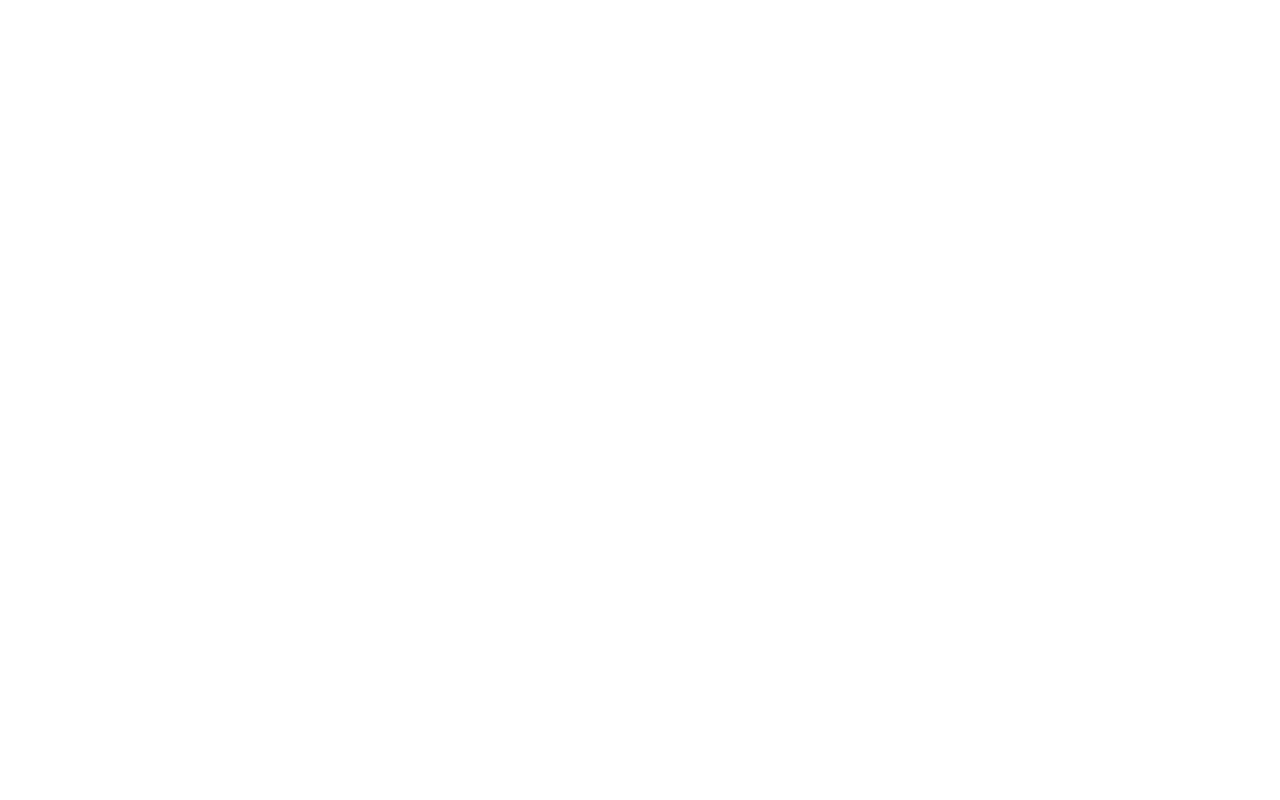
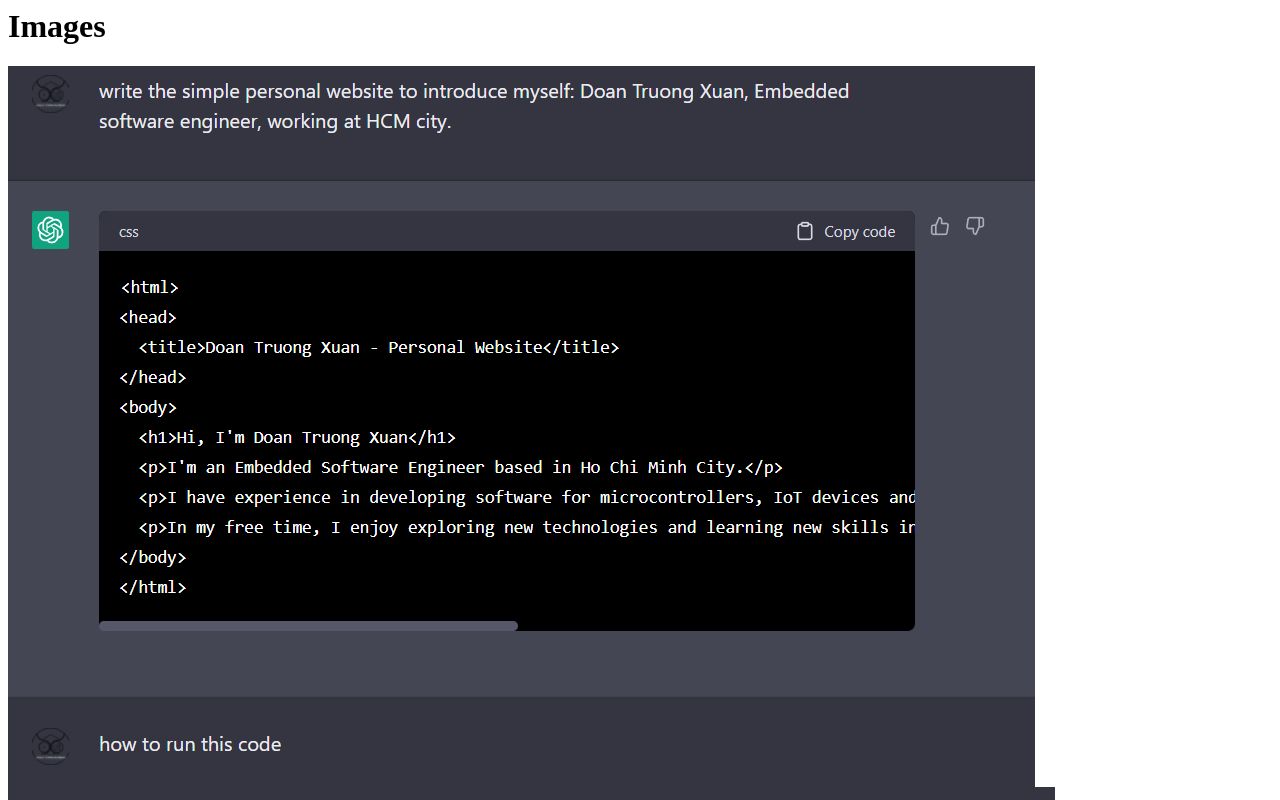
Before and after one commit to DTrXuan/ezpage, a plain HTML site: page image.html in a window 1280 px wide. Shown: the top 800 px of the page. Drawn offline with Linux system fonts and the light colour scheme; files whose address does not match are found by name.

Commit message:
modify image.html

```diff
--- a/image.html
+++ b/image.html
@@ -1,2 +1,24 @@
-<!-- create image.html, this page shows image from image folder. the photos are named as x.png, x from 1 to 6. the number of photo may increase. make this page be flexible, it can adapt with the increasement.
- -->
+<html>
+<head>
+    <title>Doan Truong Xuan - Images</title>
+  </head>
+  <body>
+    <h1>Images</h1>
+    <div id="images">
+      <!-- Javascript code to dynamically add images -->
+    </div>
+    <button onclick="window.location.href='index.html'">Home</button>
+  </body>
+  <script>
+    // Get the images div
+    const imagesDiv = document.getElementById("images");
+
+    // Loop through all images in the folder
+    for (let i = 1; i <= 6; i++) {
+      // Create an image element for each photo
+      const image = document.createElement("img");
+      image.src = `images/${i}.png`;
+      imagesDiv.appendChild(image);
+    }
+  </script>
+  </html>
```
Also changed, not shown: image/7.png (added), image/8.png (added).
